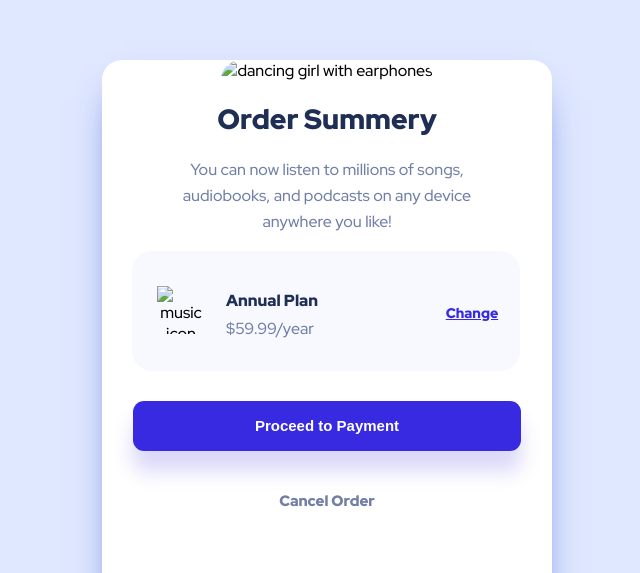
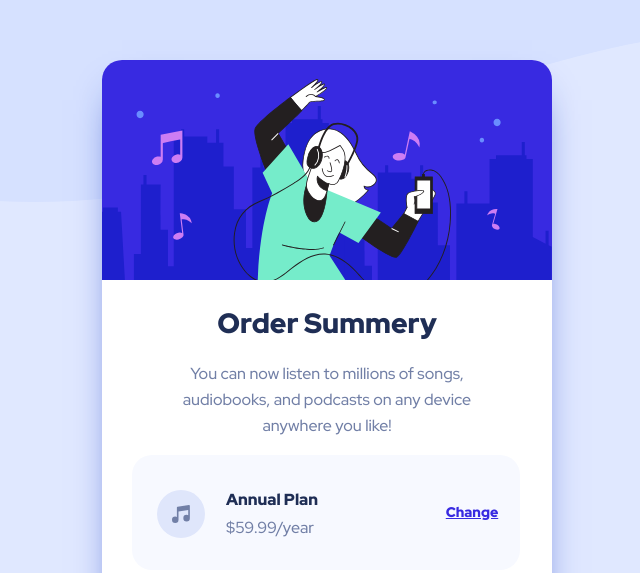
Before and after one commit to lizzo111/Order-Summery, a plain HTML site: page index.html in a window 1280 px wide. Shown: the part 235-808 px from the top of the page, without its empty margins (313-953 px from the left). Drawn offline with Linux system fonts and the light colour scheme; the site is published under a folder, as on GitHub Pages, so addresses that start at the root find nothing.

Commit message:
change image paths

```diff
--- a/index.html
+++ b/index.html
@@ -18,7 +18,7 @@
       <div>
         <img
           class="girl"
-          src="/illustration-hero.svg"
+          src="./illustration-hero.svg"
           alt="dancing girl with earphones"
         />
         <h1>Order Summery</h1>
@@ -27,7 +27,7 @@
           any device anywhere you like!
         </p>
         <div id="offer">
-          <img class="music" src="/icon-music.svg" alt="music icon" />
+          <img class="music" src="./icon-music.svg" alt="music icon" />
           <h3>Annual Plan</h3>
           <p class="price">&#36;59.99&#47;year</p>
           <p class="change">Change</p>
--- a/styles.css
+++ b/styles.css
@@ -2,7 +2,7 @@ body {
   font-family: "Red Hat Display", sans-serif;
   margin: 0;
   padding: 0;
-  background-image: url(/pattern-background-desktop.svg);
+  background-image: url(./pattern-background-desktop.svg);
   background-repeat: no-repeat;
   background-color: #e0e8ff;
   display: flex;
```
